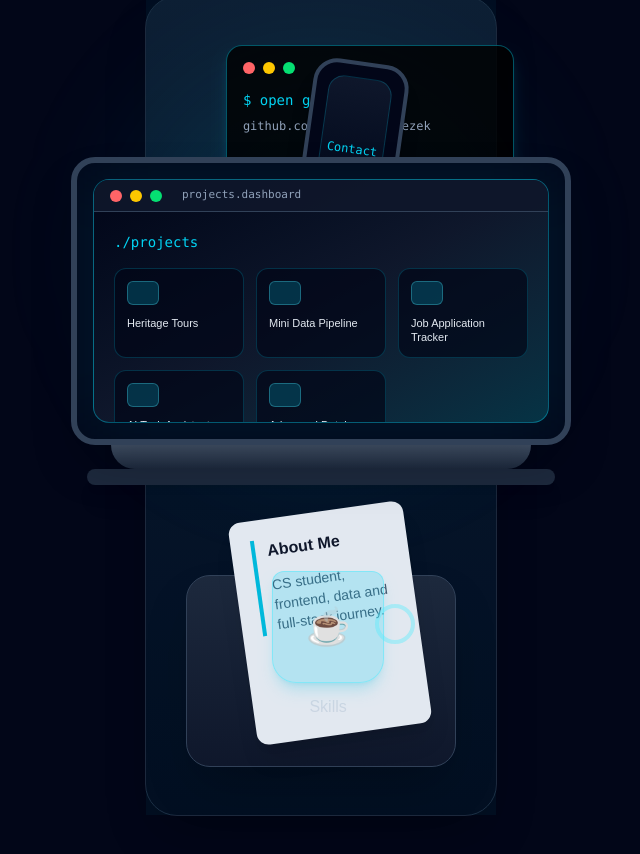
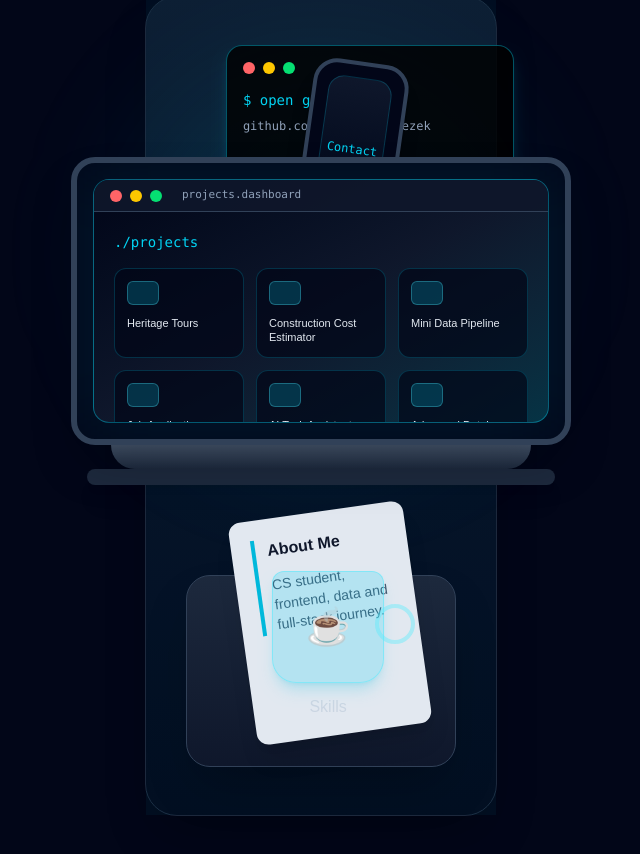
Before and after one commit to KrzysztofDrezek/krzysztof-dev-desk, a React (Vite) app: page / in a window 1280 px wide. Shown: the part 1028-1882 px from the top of the page, without its empty margins (319-959 px from the left). Built offline with nearby package versions, Linux system fonts and the light colour scheme.

Commit message:
Add Construction Cost Estimator project

```diff
--- a/src/App.jsx
+++ b/src/App.jsx
@@ -15,6 +15,11 @@ function Home() {
       id: "heritage-tours",
       title: "Heritage Tours",
       desc: "Full-stack travel booking application with React, Node.js and SQLite.",
+    },
+    {
+      id: "construction-cost-estimator",
+      title: "Construction Cost Estimator",
+      desc: "Full-stack web app for estimating construction costs, managing users and generating project calculations.",
     },
     {
       id: "mini-data-pipeline",
--- a/src/pages/ProjectDetails.jsx
+++ b/src/pages/ProjectDetails.jsx
@@ -21,6 +21,24 @@ function ProjectDetails() {
       ],
       github: "https://github.com/KrzysztofDrezek",
       live: "https://krzysztof-dev-desk-git-main-krzysztofdrezeks-projects.vercel.app/",
+    },
+
+        "construction-cost-estimator": {
+      title: "Construction Cost Estimator",
+      subtitle: "Full-stack construction pricing application",
+      description:
+        "Construction Cost Estimator is a full-stack web application designed to help estimate construction project costs. The project combines frontend interaction with backend logic, allowing users to calculate pricing, manage project data and work with a practical business-focused workflow.",
+      tech: ["React", "Vite", "JavaScript", "Node.js", "Express", "SQLite", "Authentication"],
+      highlights: [
+        "Built a full-stack application focused on a real construction industry use case.",
+        "Created an interactive frontend for entering project details and calculating estimated costs.",
+        "Implemented backend logic to support data handling and user workflows.",
+        "Added user registration and login functionality.",
+        "Connected frontend and backend services to support a practical project estimation process.",
+        "Deployed the application online and connected it with GitHub version control.",
+      ],
+      github: "https://github.com/KrzysztofDrezek/construction-cost-estimator",
+      live: "https://vercel.com/krzysztofdrezeks-projects/construction-cost-estimator",
     },
 
     "mini-data-pipeline": {
--- a/src/pages/Skills.jsx
+++ b/src/pages/Skills.jsx
@@ -68,7 +68,8 @@ function Skills() {
               <SkillBar name="Express" level={70} />
               <SkillBar name="SQLite" level={75} />
               <SkillBar name="REST APIs" level={70} />
-              <SkillBar name="Authentication" level={60} />
+              <SkillBar name="Authentication" level={65} />
+              <SkillBar name="Full-stack Integration" level={70} />
             </div>
           </div>
 
```
